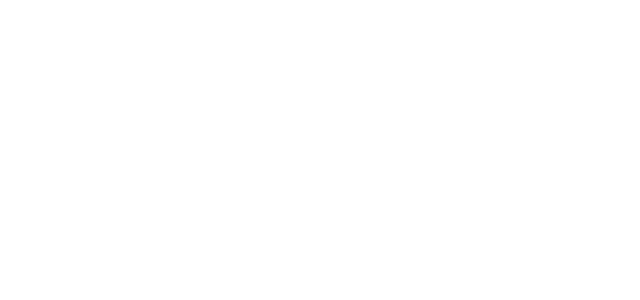
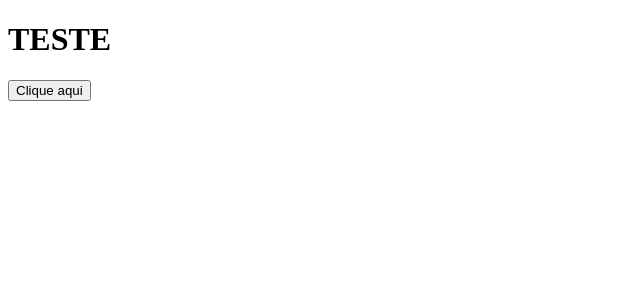
Before and after one commit to Andre-Jaques/Teste-rotas, a React (Create React App) app: page /teste in a window 1280 px wide. Before the commit this address had no page. Shown: the top 300 px of the page, without its empty margins (0-640 px from the left). Built offline with nearby package versions, Linux system fonts and the light colour scheme.

Commit message:
criando pagina de teste

```diff
--- a/src/pages/Dashboard.js
+++ b/src/pages/Dashboard.js
@@ -8,7 +8,8 @@
   return (
     <>
       <a href="/Profile">Dashboard de teste para versionamento</a>
-      <button onClick={()=> navigate('/Profile')}>Clique aqui</button>
+      <button onClick={()=> navigate('/Profile')}>Profile</button>
+      <button onClick={()=> navigate('/Teste')}>teste</button>
     </>
   );
 }
--- a/src/pages/routes.js
+++ b/src/pages/routes.js
@@ -5,6 +5,7 @@
 
 import Dashboard from './Dashboard';
 import Profile from './Profile';
+import Teste from './teste';
 
 export default function MainRoutes(){
     return(
@@ -12,6 +13,7 @@
         <Routes>
             <Route path="/" element={<Dashboard />} />
             <Route path="/Profile" element={<Profile />} />
+            <Route path="/teste" element={<Teste />} />
         </Routes>
 
 
--- /dev/null
+++ b/src/pages/teste.js
@@ -0,0 +1,16 @@
+import React from 'react';
+import {useNavigate} from 'react-router-dom';
+
+function Teste() {
+
+  const navigate = useNavigate();
+
+  return (
+    <>
+      <h1>TESTE</h1>
+      <button onClick={()=> navigate('/')}>Clique aqui</button>
+    </>
+  );
+}
+
+export default Teste;
```
